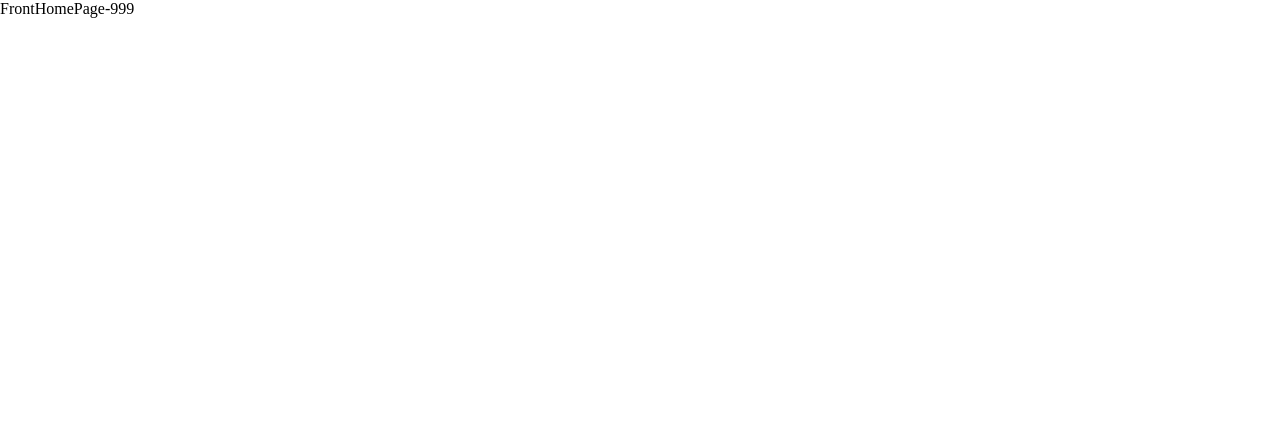
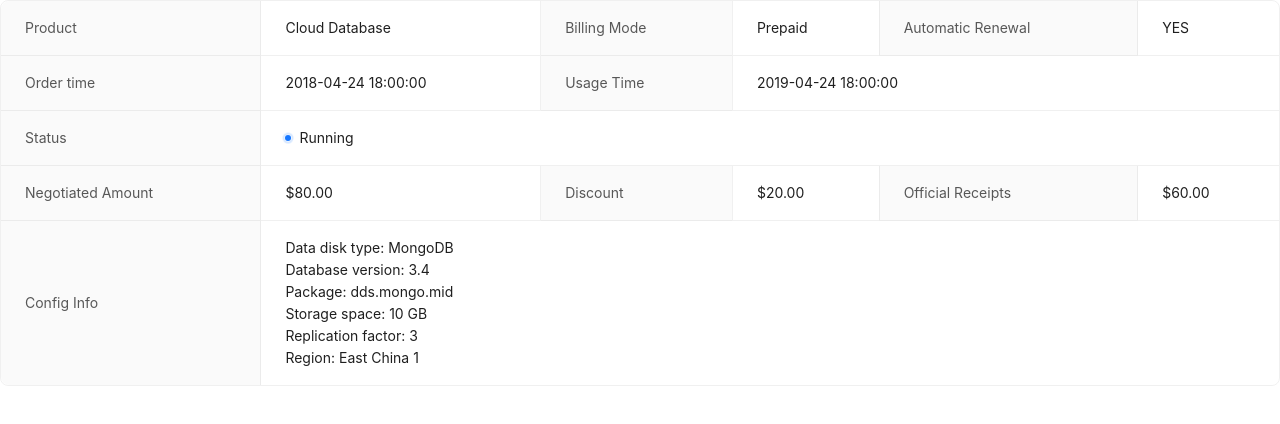
Before and after one commit to luKorea/react-base-template, a React (Create React App) app: page /#/home in a window 1280 px wide. Shown: the top 424 px of the page. Built offline with nearby package versions, Linux system fonts and the light colour scheme.

Commit message:
feat(luhanguo): 集成 antd
集成 antd

```diff
--- a/package.json
+++ b/package.json
@@ -78,6 +78,7 @@
     "@types/react": "^18.2.14",
     "@types/react-dom": "^18.2.6",
     "ahooks": "^3.7.8",
+    "antd": "^5.6.4",
     "axios": "^1.4.0",
     "classnames": "^2.3.2",
     "concurrently": "^8.2.0",
@@ -98,7 +99,7 @@
   },
   "scripts": {
     "start": "craco start",
-    "dev": "concurrently \"wait-on http://localhost:9999 && electron .\" \"cross-env BROWSER=none npm start\"",
+    "start:electron": "concurrently \"wait-on http://localhost:9999 && electron .\" \"cross-env BROWSER=none npm start\"",
     "build": "craco build",
     "build:electron": "npm run build && electron-builder",
     "test": "react-scripts test",
--- a/src/views/front-home/index.tsx
+++ b/src/views/front-home/index.tsx
@@ -1,13 +1,48 @@
 import React, { memo } from 'react'
 import type { FC, ReactNode } from 'react'
 import { HomeWrapper } from './styled'
+import { Badge, Descriptions } from 'antd'
 
 interface IProps {
   children?: ReactNode
 }
 
 const FrontHomePage: FC<IProps> = () => {
-  return <HomeWrapper>FrontHomePage-999</HomeWrapper>
+  return (
+    <HomeWrapper>
+      <Descriptions bordered>
+        <Descriptions.Item label="Product">Cloud Database</Descriptions.Item>
+        <Descriptions.Item label="Billing Mode">Prepaid</Descriptions.Item>
+        <Descriptions.Item label="Automatic Renewal">YES</Descriptions.Item>
+        <Descriptions.Item label="Order time">
+          2018-04-24 18:00:00
+        </Descriptions.Item>
+        <Descriptions.Item label="Usage Time" span={2}>
+          2019-04-24 18:00:00
+        </Descriptions.Item>
+        <Descriptions.Item label="Status" span={3}>
+          <Badge status="processing" text="Running" />
+        </Descriptions.Item>
+        <Descriptions.Item label="Negotiated Amount">$80.00</Descriptions.Item>
+        <Descriptions.Item label="Discount">$20.00</Descriptions.Item>
+        <Descriptions.Item label="Official Receipts">$60.00</Descriptions.Item>
+        <Descriptions.Item label="Config Info">
+          Data disk type: MongoDB
+          <br />
+          Database version: 3.4
+          <br />
+          Package: dds.mongo.mid
+          <br />
+          Storage space: 10 GB
+          <br />
+          Replication factor: 3
+          <br />
+          Region: East China 1
+          <br />
+        </Descriptions.Item>
+      </Descriptions>
+    </HomeWrapper>
+  )
 }
 
 export default memo(FrontHomePage)
```
Also changed, not shown: 2 other files (tests, documents, lock files or other folders).
